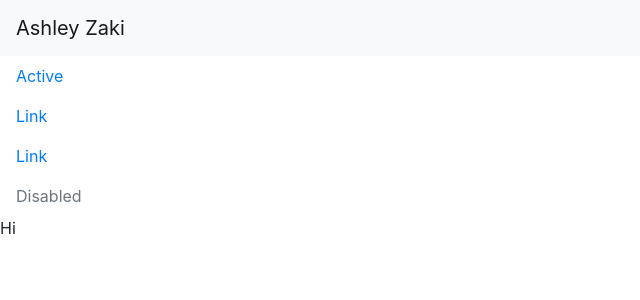
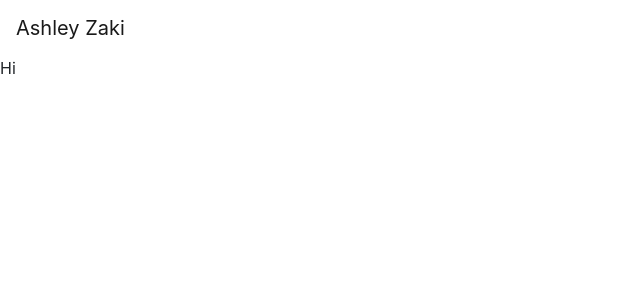
Before and after one commit to AshZaki/PersonalWebsite, a React (Create React App) app in the folder personal-website/: page / in a window 1280 px wide. Shown: the top 300 px of the page, without its empty margins (0-640 px from the left). Built offline with nearby package versions, Linux system fonts and the light colour scheme.

Commit message:
working on Navbar

```diff
--- a/personal-website/src/Containers/Navbar.js
+++ b/personal-website/src/Containers/Navbar.js
@@ -7,17 +7,9 @@ class NavBar extends Component {
     render(){
         return (
             <Fragment>
-                <Navbar bg="light">
+                <Navbar bg="white" expand="lg">
                     <Navbar.Brand>Ashley Zaki</Navbar.Brand>
                 </Navbar>
-                <Nav defaultActiveKey="/home" className="flex-column">
-                    <Nav.Link href="/home">Active</Nav.Link>
-                    <Nav.Link eventKey="link-1">Link</Nav.Link>
-                    <Nav.Link eventKey="link-2">Link</Nav.Link>
-                    <Nav.Link eventKey="disabled" disabled>
-                        Disabled
-                    </Nav.Link>
-                </Nav>
 
 
             </Fragment>
```
